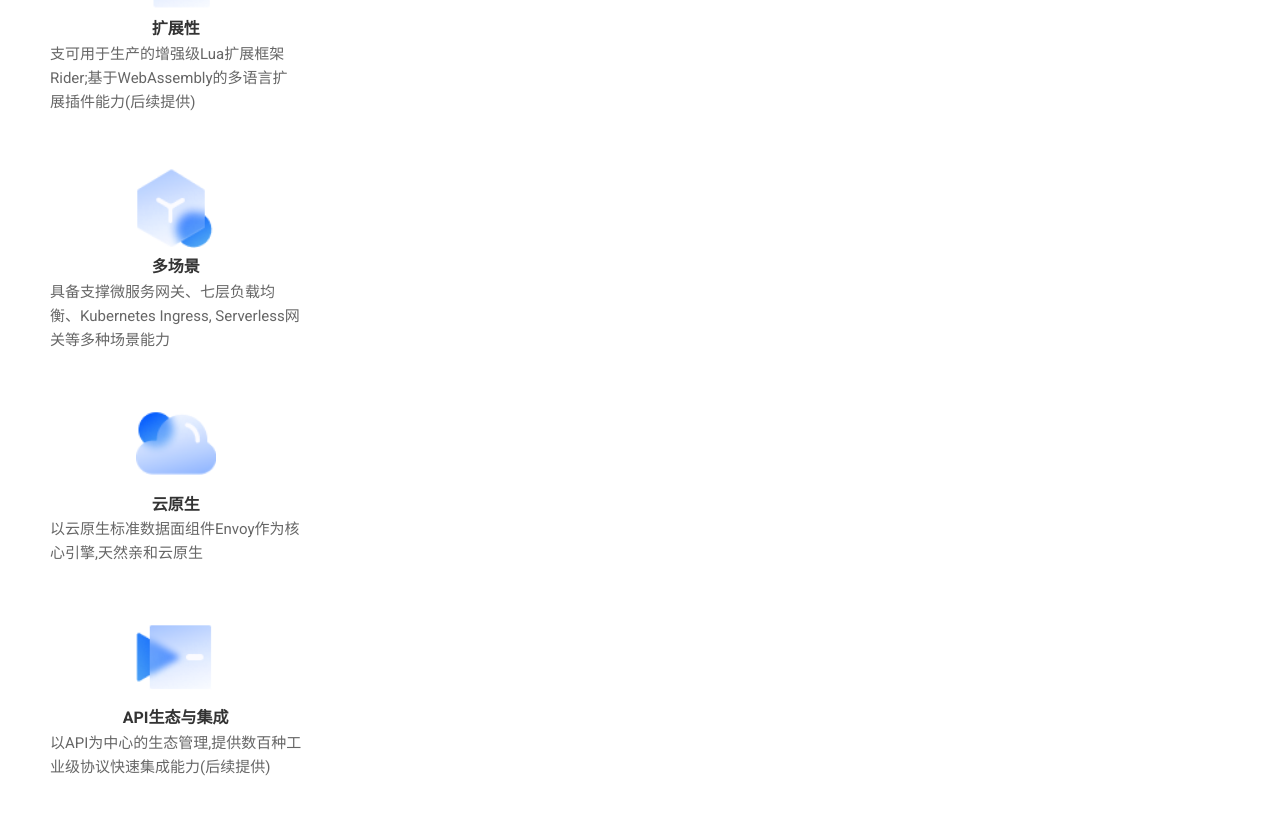
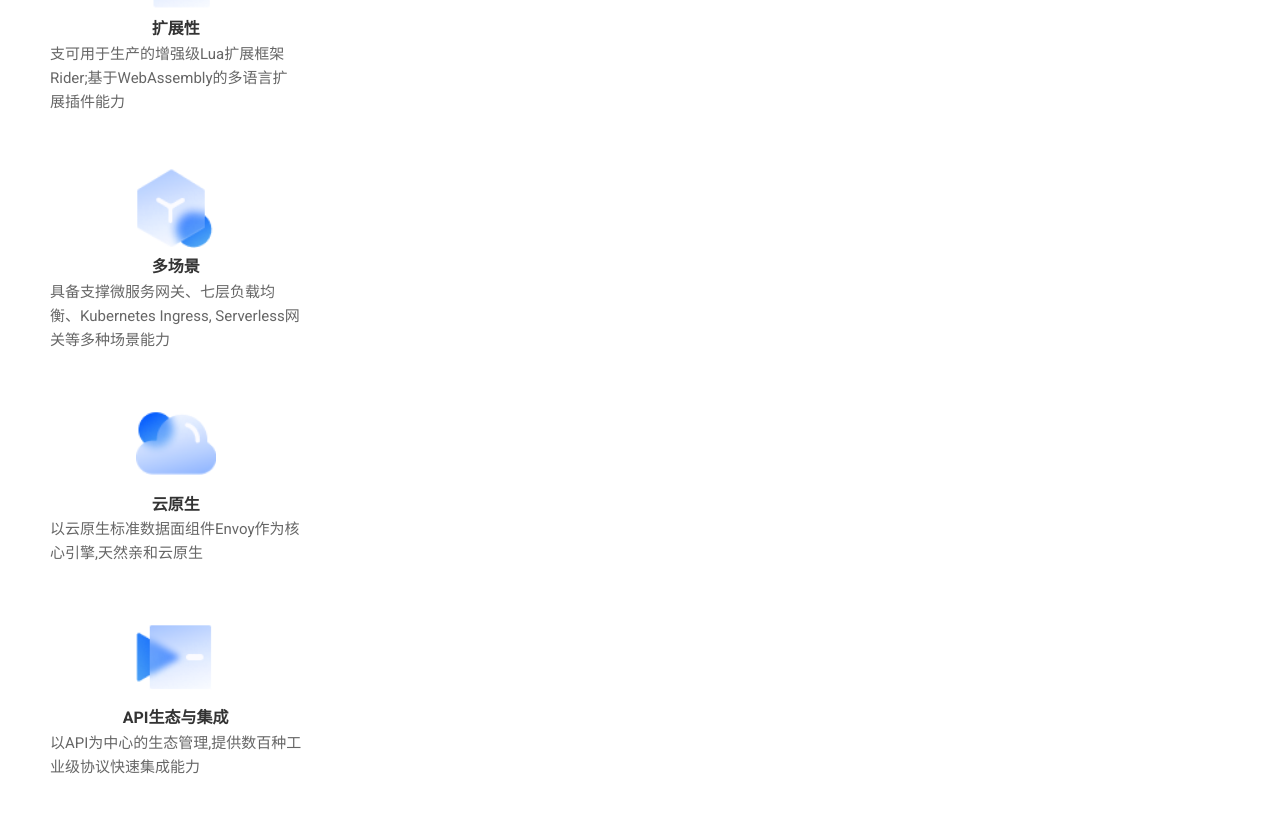
Before and after one commit to trickMin/test_mkdocs, an MkDocs documentation site: the page built from docs/index.md, in a window 1280 px wide and 1400 px high, scrolled down 763 px. Shown: the part 215-1052 px from the top of the window. Built offline with MkDocs 1.6.1 and Material for MkDocs 9.7.7, drawn with Linux system fonts in a browser that asks for light colours; some web fonts are replaced; comment, search, counter and statistics services are not loaded.

Commit message:
修改内容

```diff
--- a/overrides/home.html
+++ b/overrides/home.html
@@ -40,7 +40,7 @@
       <li>
         <img src="assets/feat-flexible.png" />
         <p class="title">扩展性</p>
-        <p class="subtitle">支可用于生产的增强级Lua扩展框架Rider;基于WebAssembly的多语言扩展插件能力(后续提供)</p>
+        <p class="subtitle">支可用于生产的增强级Lua扩展框架Rider;基于WebAssembly的多语言扩展插件能力</p>
       </li>
       <li>
         <img src="assets/feat-integration.png" />
@@ -55,7 +55,7 @@
       <li>
         <img src="assets/feat-api-integration.png" />
         <p class="title">API生态与集成</p>
-        <p class="subtitle">以API为中心的生态管理,提供数百种工业级协议快速集成能力(后续提供)</p>
+        <p class="subtitle">以API为中心的生态管理,提供数百种工业级协议快速集成能力</p>
       </li>
       <li>
         <img src="assets/feat-control.png" />
```
